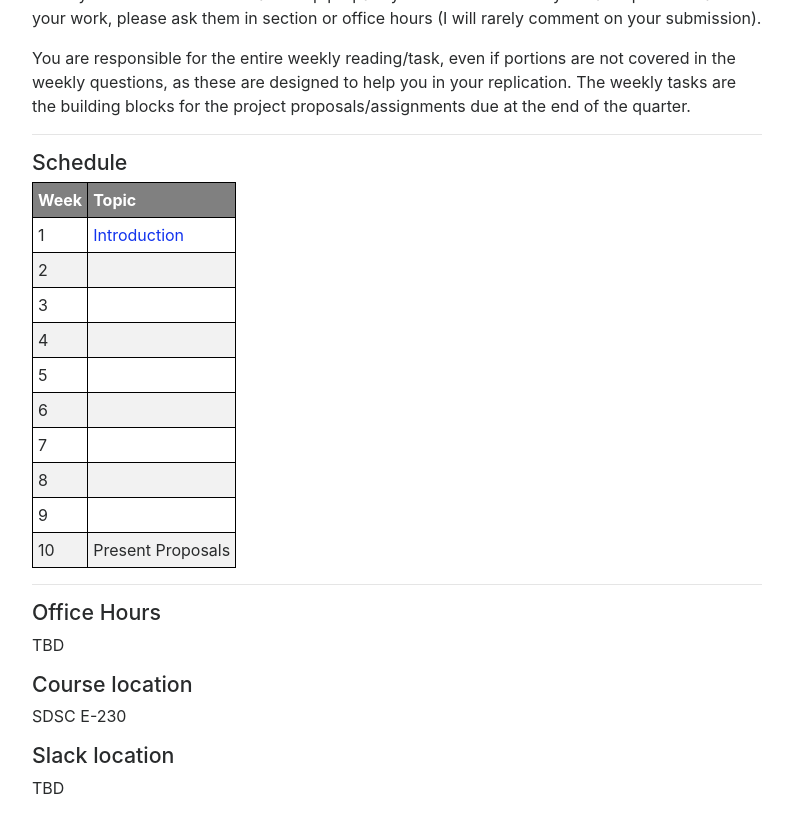
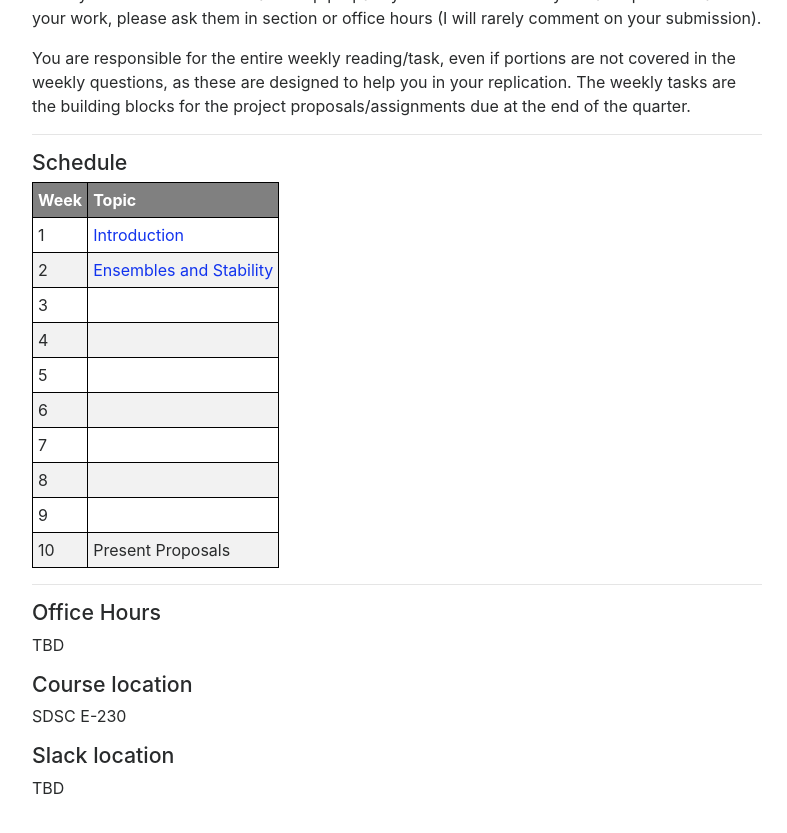
Before and after one commit to ACloninger/capstone-WILDS-project, a Jekyll site: the page built from index.md, in a window 1280 px wide and 900 px high, scrolled down 1068 px. Shown: the top 833 px of the window, without its empty margins (243-1030 px from the left). Built offline with Jekyll 4.4.1, drawn with Linux system fonts in a browser that asks for light colours; nearby versions of some CDN libraries.

Commit message:
Update index.md

```diff
--- a/index.md
+++ b/index.md
@@ -50,7 +50,7 @@ end of the quarter.
 |Week|Topic|
 |--|--|
 |1|[Introduction]({{ "/weeks/01-Introduction" | absolute_url }})|
-|2|[]({{ "/weeks/02-" | absolute_url }})|
+|2|[Ensembles and Stability]({{ "/weeks/02-ensembles and stability" | absolute_url }})|
 |3|[]({{ "/weeks/03-" | absolute_url }})|
 |4|[]({{ "/weeks/04-" | absolute_url }})|
 |5|[]({{ "/weeks/05-" | absolute_url }})|
```
